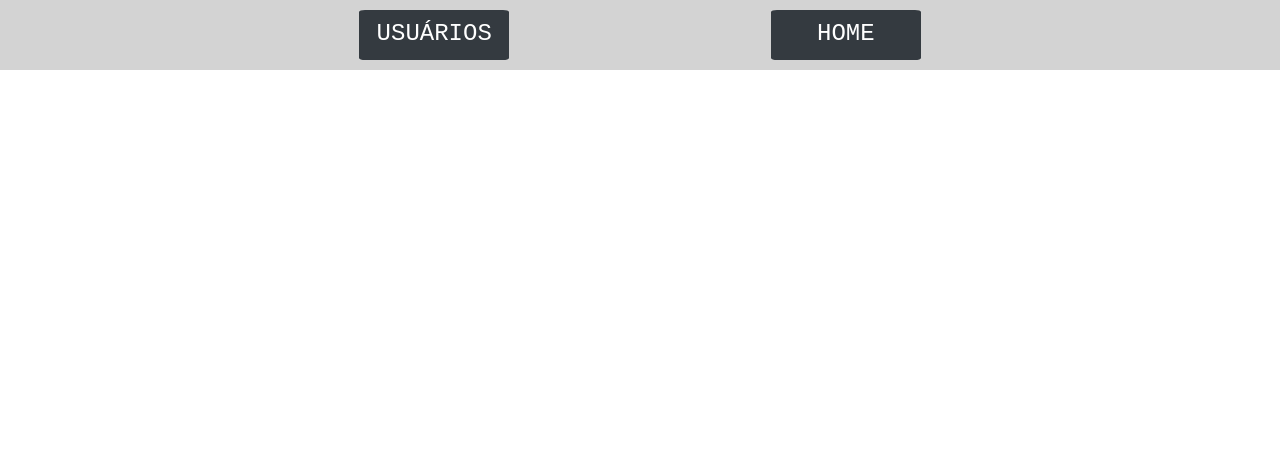
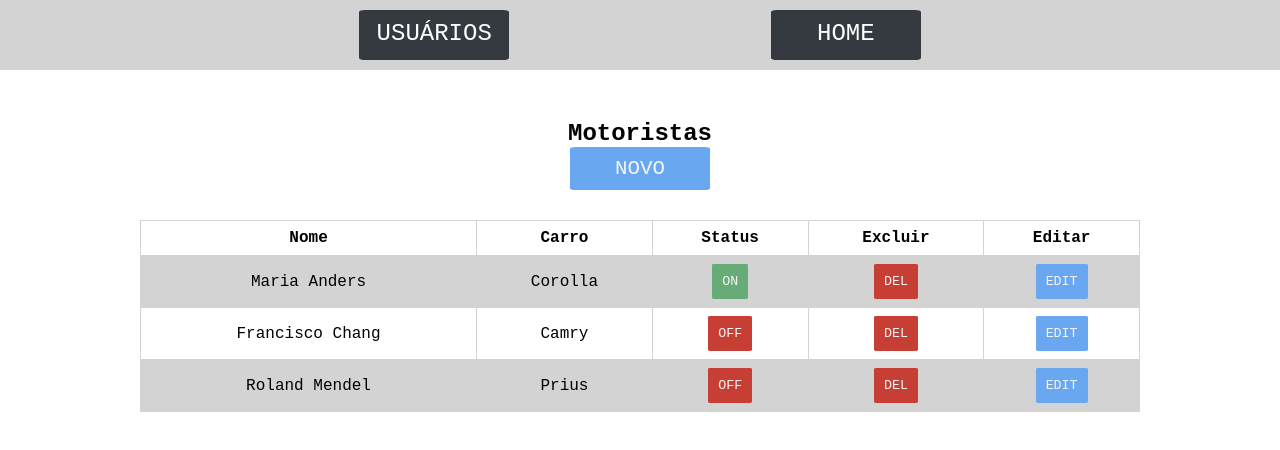
Before and after one commit to f-gi/Uber-das-meninas, a plain HTML site: page view/motoristas.html in a window 1280 px wide. Drawn offline with Linux system fonts and the light colour scheme.

Commit message:
View motoristas e correção de links

```diff
--- a/view/assets/style.css
+++ b/view/assets/style.css
@@ -47,7 +47,7 @@ tr:nth-child(even) {
 }
 
 .btn{
-  color: black;
+  color: whitesmoke;
   text-transform: uppercase;
   text-align: center;
   border-radius: 4%;
@@ -104,3 +104,8 @@ tr:nth-child(even) {
 .des:hover{
   background-color: #DDDDDD;
 }
+
+.nov{
+  width: 140px;
+  font-size: 1.3em;
+}
--- a/view/motoristas.html
+++ b/view/motoristas.html
@@ -9,11 +9,80 @@
 </head>
 <body>
   <header>
-    <a href="" class="btn he">Usuários</a>
-    <a href="" class="btn he">Home</a>
+    <a href="usuarios.html" class="btn he">Usuários</a>
+    <a href="index.html" class="btn he">Home</a>
   </header>
-  <section>
-
+  <section class="usuarios center">
+    <h1 class="center">Motoristas</h1>
+    <form>
+        <input type="submit" class="btn soli nov" value="NOVO">
+    </form>
+    <table class="center">
+      <tr>
+        <th>Nome</th>
+        <th>Carro</th>
+        <th>Status</th>
+        <th>Excluir</th>
+        <th>Editar</th>
+      </tr>
+      <!-- cada tr vai ser injetado dinamicamente com php -->
+      <tr>
+        <td>Maria Anders</td>
+        <td>Corolla</td>
+        <td>
+          <form>
+            <input type="submit" class="btn on" value="ON">
+          </form>
+        </td>
+        <td>
+          <form>
+            <input type="submit" class="btn of" value="DEL">
+          </form>
+        </td>
+        <td>
+          <form>
+            <input type="submit" class="btn soli" value="EDIT">
+          </form>
+        </td>
+      </tr>
+      <tr>
+        <td>Francisco Chang</td>
+        <td>Camry</td>
+        <td>
+          <form>
+            <input type="submit" class="btn of" value="OFF">
+          </form>
+        </td>
+        <td>
+          <form>
+            <input type="submit" class="btn of" value="DEL">
+          </form>
+        </td>
+        <td>
+          <form>
+            <input type="submit" class="btn soli" value="EDIT">
+          </form>
+        </td>
+      </tr>
+      <tr>
+        <td>Roland Mendel</td>
+        <td>Prius</td>
+        <td>
+          <form>
+            <input type="submit" class="btn of" value="OFF">
+          </form>
+        </td>
+        <td>
+          <form>
+            <input type="submit" class="btn of" value="DEL">
+          </form>
+        </td>
+        <td>
+          <form>
+            <input type="submit" class="btn soli" value="EDIT">
+          </form>
+        </td>
+      </tr>
   </section>
 </body>
 </html>
```
Also changed, not shown: view/index.html (+3 -3 lines), view/usuarios.html (+3 -3 lines).
